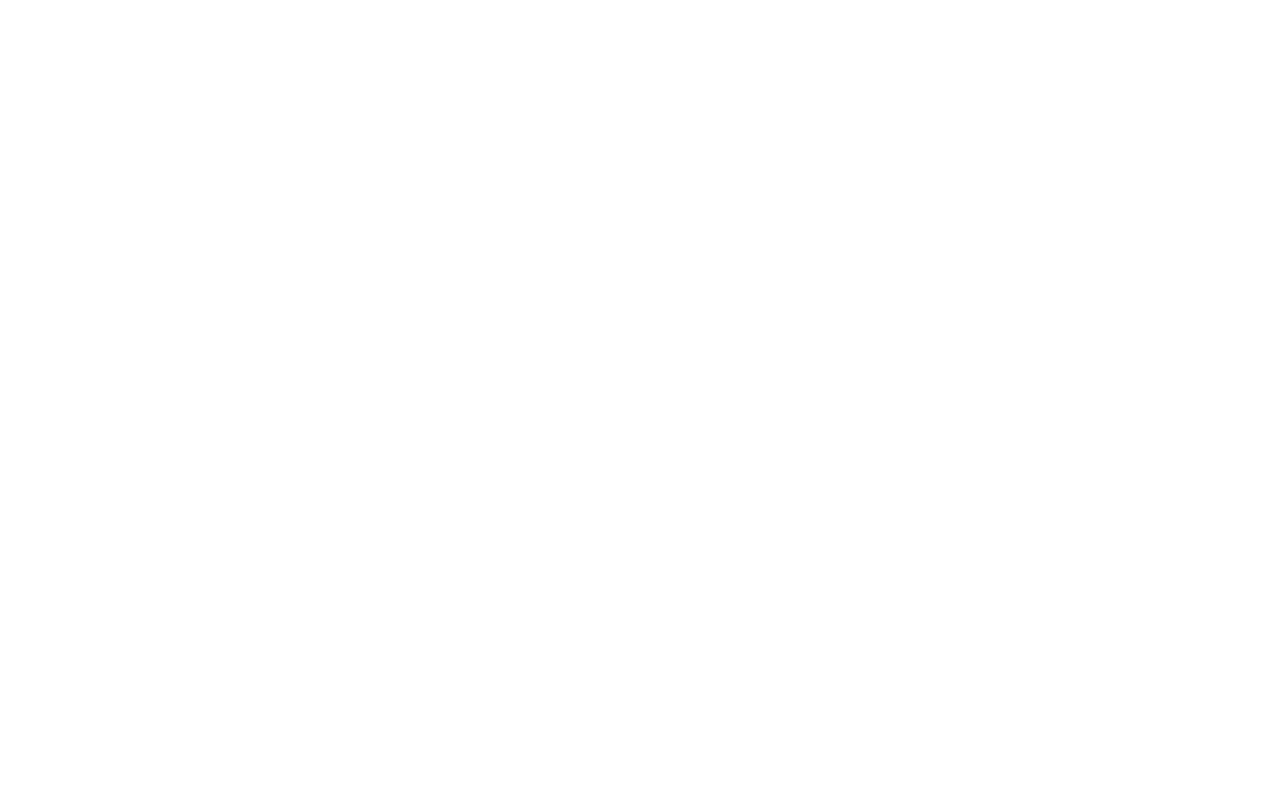
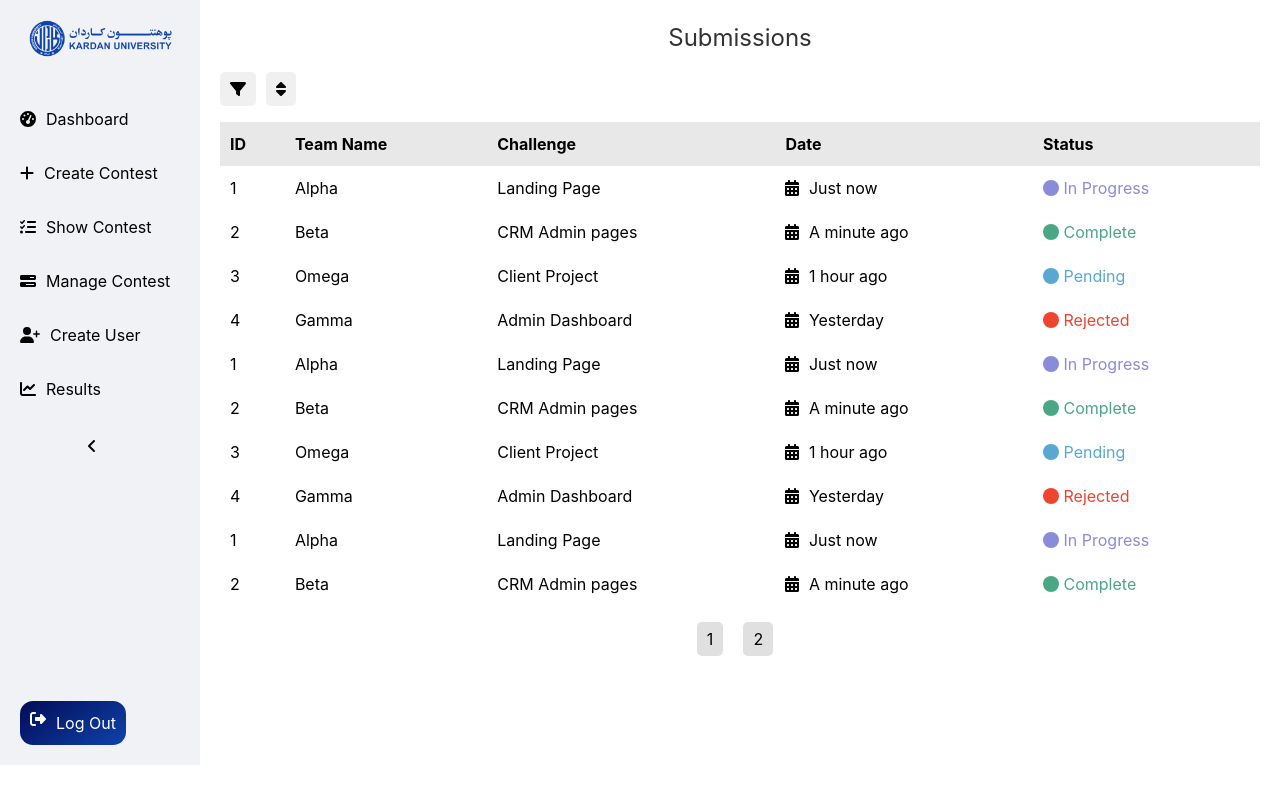
Before and after one commit to Masoom-Wahid/KardanLeetCode, a React (Create React App) app: page /submissions in a window 1280 px wide. Before the commit this address had no page. Built offline with nearby package versions, Linux system fonts and the light colour scheme; a web font is replaced by a local one.

Commit message:
added /submissions

```diff
--- a/package.json
+++ b/package.json
@@ -4,6 +4,7 @@
   "private": true,
   "dependencies": {
     "@babel/runtime": "^7.23.8",
+    "@coreui/react": "^4.11.1",
     "@emotion/react": "^11.11.3",
     "@emotion/serialize": "^1.1.3",
     "@emotion/styled": "^11.11.0",
@@ -15,6 +16,8 @@
     "@mui/icons-material": "^5.14.19",
     "@mui/material": "^5.15.0",
     "@mui/styles": "^5.15.0",
+    "@nivo/bar": "^0.84.0",
+    "@nivo/line": "^0.84.0",
     "@testing-library/jest-dom": "^5.17.0",
     "@testing-library/react": "^13.4.0",
     "@testing-library/user-event": "^13.5.0",
--- a/src/App.js
+++ b/src/App.js
@@ -16,6 +16,8 @@
 import CreateUserAdmin from "./components/Dashboard/CreateUserAdmin";
 import CreateUserContestant from "./components/Dashboard/CreateUserContestant";
 import Users from "./components/Dashboard/Users";
+import Submissions from "./components/Dashboard/Submissions";
+import ManageContest from "./components/Dashboard/ManageContest";
 
 function App() {
   const [email, setEmail] = useState("");
@@ -45,6 +47,8 @@
             element={<CreateUserContestant />}
           />
           <Route path="/users" element={<Users />} />
+          <Route path="/submissions" element={<Submissions />} />
+          <Route path="/manageContest" element={<ManageContest />} />
         </Routes>
       </div>
     </Router>
--- /dev/null
+++ b/src/components/Dashboard/Submissions.jsx
@@ -0,0 +1,241 @@
+import React, { useState, useEffect, useCallback } from "react";
+import Sidebar from "./Sidebar"; // Replace with actual path
+import { FontAwesomeIcon } from "@fortawesome/react-fontawesome";
+import {
+  faCalendarAlt,
+  faFilter,
+  faSort,
+  faCircle,
+} from "@fortawesome/free-solid-svg-icons";
+import styles from "./Submissions.module.css";
+
+// Mock data for submissions
+const mockSubmissions = [
+  {
+    id: "1",
+    teamName: "Alpha",
+    challenge: "Landing Page",
+    date: "Just now",
+    status: "In Progress",
+  },
+  {
+    id: "2",
+    teamName: "Beta",
+    challenge: "CRM Admin pages",
+    date: "A minute ago",
+    status: "Complete",
+  },
+  {
+    id: "3",
+    teamName: "Omega",
+    challenge: "Client Project",
+    date: "1 hour ago",
+    status: "Pending",
+  },
+  {
+    id: "4",
+    teamName: "Gamma",
+    challenge: "Admin Dashboard",
+    date: "Yesterday",
+    status: "Rejected",
+  },
+  {
+    id: "1",
+    teamName: "Alpha",
+    challenge: "Landing Page",
+    date: "Just now",
+    status: "In Progress",
+  },
+  {
+    id: "2",
+    teamName: "Beta",
+    challenge: "CRM Admin pages",
+    date: "A minute ago",
+    status: "Complete",
+  },
+  {
+    id: "3",
+    teamName: "Omega",
+    challenge: "Client Project",
+    date: "1 hour ago",
+    status: "Pending",
+  },
+  {
+    id: "4",
+    teamName: "Gamma",
+    challenge: "Admin Dashboard",
+    date: "Yesterday",
+    status: "Rejected",
+  },
+  {
+    id: "1",
+    teamName: "Alpha",
+    challenge: "Landing Page",
+    date: "Just now",
+    status: "In Progress",
+  },
+  {
+    id: "2",
+    teamName: "Beta",
+    challenge: "CRM Admin pages",
+    date: "A minute ago",
+    status: "Complete",
+  },
+  {
+    id: "3",
+    teamName: "Omega",
+    challenge: "Client Project",
+    date: "1 hour ago",
+    status: "Pending",
+  },
+  {
+    id: "4",
+    teamName: "Gamma",
+    challenge: "Admin Dashboard",
+    date: "Yesterday",
+    status: "Rejected",
+  },
+
+  // ... more submissions
+];
+
+// Pagination Component
+const Pagination = ({ itemsPerPage, totalItems, paginate, currentPage }) => {
+  const pageNumbers = [];
+  for (let i = 1; i <= Math.ceil(totalItems / itemsPerPage); i++) {
+    pageNumbers.push(i);
+  }
+
+  return (
+    <nav>
+      <ul className="pagination">
+        {pageNumbers.map((number) => (
+          <li key={number} className={styles.pageItem}>
+            <a
+              onClick={() => paginate(number)}
+              href={`#${currentPage}`}
+              className={`${styles.pageLink} ${
+                currentPage === number ? styles.active : ""
+              }`}
+            >
+              {number}
+            </a>
+          </li>
+        ))}
+      </ul>
+    </nav>
+  );
+};
+
+const Submissions = () => {
+  const [currentPage, setCurrentPage] = useState(1);
+  const [submissionsPerPage] = useState(10); // Set how many submissions you want per page
+
+  const [currentSubmissions, setCurrentSubmissions] = useState([]);
+
+  // Function to update the list of submissions when the page changes
+  const fetchSubmissions = useCallback(
+    (pageNumber) => {
+      const startIndex = (pageNumber - 1) * submissionsPerPage;
+      const endIndex = startIndex + submissionsPerPage;
+      setCurrentSubmissions(mockSubmissions.slice(startIndex, endIndex));
+    },
+    [submissionsPerPage]
+  );
+
+  // Pagination handler
+  const paginate = (pageNumber) => {
+    setCurrentPage(pageNumber);
+    fetchSubmissions(pageNumber);
+  };
+
+  // Initial data fetch for the first page
+  useEffect(() => {
+    fetchSubmissions(currentPage);
+  }, [currentPage, fetchSubmissions]);
+
+  const handleFilter = (filterCriteria) => {
+    console.log("Filtering by:", filterCriteria);
+    // Implement filtering logic here
+  };
+
+  const handleSort = (sortOrder) => {
+    console.log("Sorting by:", sortOrder);
+    // Implement sorting logic here
+  };
+
+  return (
+    <div className={`${styles.pageContainer} ${styles.fadeIn}`}>
+      <Sidebar />
+      <div className={styles.submissionsContainer}>
+        <h1 className={styles.title}>Submissions</h1>
+        <div className={styles.filterSortContainer}>
+          <div
+            className={styles.filterButton}
+            onClick={() => handleFilter("criteria")}
+          >
+            <FontAwesomeIcon icon={faFilter} />
+          </div>
+          <div
+            className={styles.sortButton}
+            onClick={() => handleSort("order")}
+          >
+            <FontAwesomeIcon icon={faSort} />
+          </div>
+        </div>
+        <table className={styles.submissionsTable}>
+          <thead>
+            <tr>
+              <th className={styles.tableHeader}>ID</th>
+              <th className={styles.tableHeader}>Team Name</th>
+              <th className={styles.tableHeader}>Challenge</th>
+              <th className={styles.tableHeader}>Date</th>
+              <th className={styles.tableHeader}>Status</th>
+            </tr>
+          </thead>
+          <tbody>
+            {currentSubmissions.map((submission) => (
+              <tr key={submission.id} className={styles.tableRow}>
+                <td>{submission.id}</td>
+                <td>{submission.teamName}</td>
+                <td>{submission.challenge}</td>
+                <td>
+                  <FontAwesomeIcon
+                    icon={faCalendarAlt}
+                    className={styles.dateIcon}
+                  />{" "}
+                  {submission.date}
+                </td>
+                <td className="status">
+                  <span
+                    className={
+                      styles[
+                        `${submission.status
+                          .toLowerCase()
+                          .replace(/\s/g, "")}Status`
+                      ]
+                    }
+                  >
+                    <FontAwesomeIcon
+                      icon={faCircle}
+                      className={styles.circleIcon}
+                    />{" "}
+                    {submission.status}
+                  </span>
+                </td>
+              </tr>
+            ))}
+          </tbody>
+        </table>
+        <Pagination
+          itemsPerPage={submissionsPerPage}
+          totalItems={mockSubmissions.length}
+          paginate={paginate}
+          className={styles.pagination}
+        />
+      </div>
+    </div>
+  );
+};
+
+export default Submissions;
--- /dev/null
+++ b/src/components/Dashboard/Submissions.module.css
@@ -0,0 +1,124 @@
+.pageContainer {
+  display: flex;
+}
+
+@keyframes fadeIn {
+  from { opacity: 0; }
+  to { opacity: 1; }
+}
+
+/* Apply animation to the page container */
+.fadeIn {
+  animation: fadeIn 1s ease-out;
+}
+
+
+.submissionsContainer {
+  flex-grow: 1;
+  padding: 20px;
+  animation: fadeIn;
+}
+
+.title {
+  align-items: start;
+  direction: ltr;
+  color: #333;
+  font-size: 24px;
+  margin-bottom: 1rem;
+}
+
+
+
+/* Table styles */
+.submissionsTable {
+  width: 100%;
+  border-collapse: collapse;
+  margin-bottom: 1rem;
+}
+
+.submissionsTable thead {
+  background-color: #f8f8f8;
+}
+
+.submissionsTable th, .submissionsTable td {
+  padding: 10px;
+  text-align: left;
+}
+
+/* Date icon */
+.dateIcon {
+  margin-right: 5px;
+}
+
+/* Status styling */
+.statusIndicator {
+  height: 10px;
+  width: 10px;
+  border-radius: 50%;
+  display: inline-block;
+  margin-right: 5px;
+}
+
+.filterSortContainer {
+  display: flex;
+  justify-content: flex-start;
+  gap: 10px; /* space between buttons */
+  margin-bottom: 1rem;
+}
+
+.filterButton, .sortButton {
+  background-color: #f0f0f0; /* adjust as needed */
+  padding: 5px 10px;
+  border-radius: 5px;
+  cursor: pointer;
+}
+
+/* Table header styling */
+.tableHeader {
+  background-color: #e8e8e8; /* light grey background */
+  font-weight: bold;
+  padding: 10px;
+}
+
+/* Status indicator colors */
+.inprogressStatus {
+  color: #8A8CD9; /* gold */
+}
+
+.completeStatus {
+  color: #4AA785; /* green */
+}
+
+.pendingStatus {
+  color: #59A8D4; /* orange */
+}
+
+.rejectedStatus {
+  color: #EF452F; /* red */
+}
+
+/* Pagination styling */
+.pageItem {
+  display: inline-flex;
+  justify-content: right;
+  padding-right: 10px;
+}
+
+.pageItem a {
+  margin: 0 5px;
+  padding: 5px 10px;
+  border-radius: 5px;
+  background-color: #e0e0e0; /* light grey background */
+  cursor: pointer;
+}
+
+.pageItem a:hover {
+  background-color: #c0c0c0; /* slightly darker grey on hover */
+}
+
+.pageLink .active {
+  background-color: #007bff; /* blue for active page */
+  color: white;
+}
+
+/* Add additional styles for hover effects, active states, etc. */
```
Also changed, not shown: 1 other file (tests, documents, lock files or other folders).
